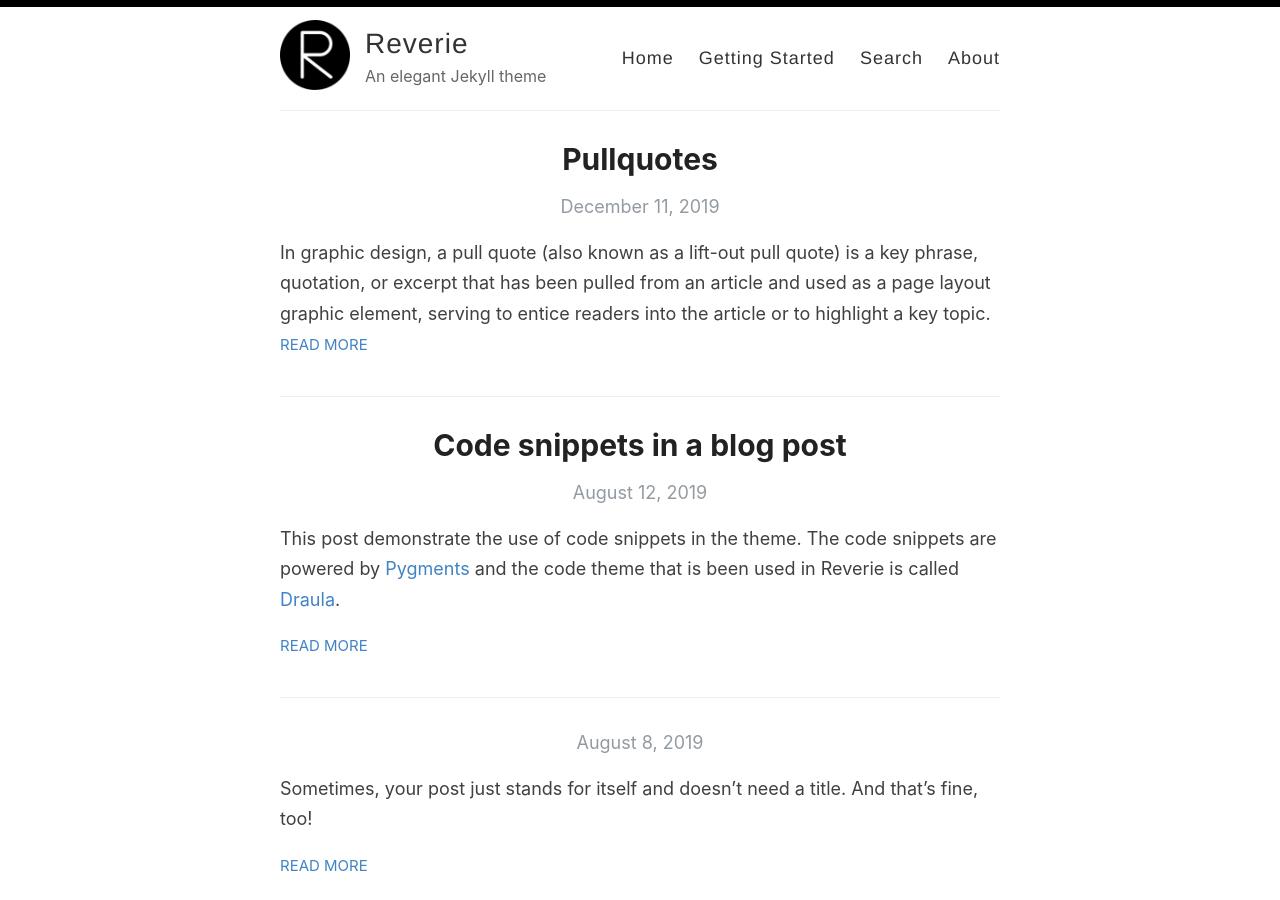
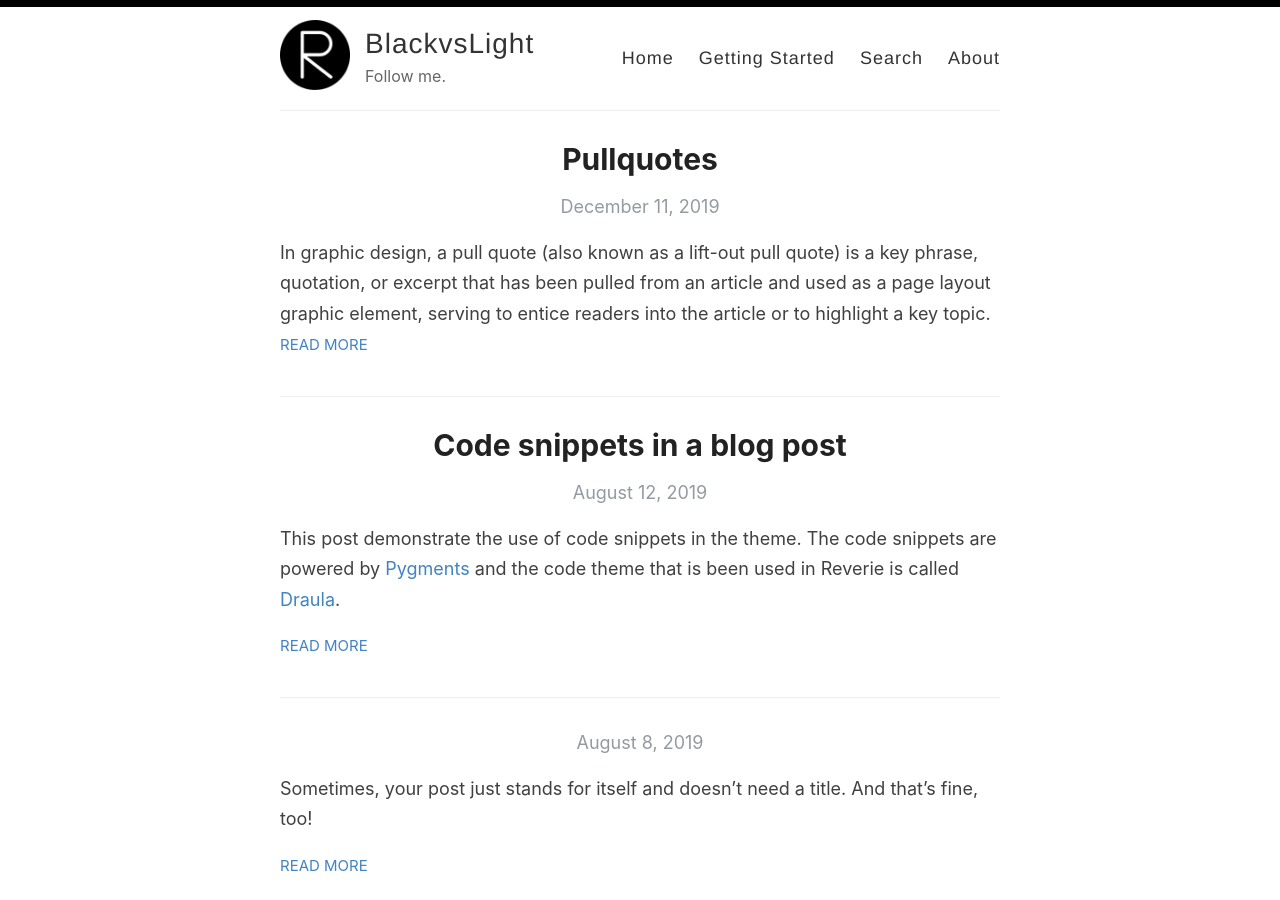
Before and after one commit to anathonous/anathonous.github.io, a Jekyll site: the page built from index.html, in a window 1280 px wide and 900 px high. Built offline with Jekyll 4.4.1, drawn with Linux system fonts in a browser that asks for light colours; the list of posts is cut into pages by our own code.

Commit message:
Update _config.yml

```diff
--- a/_config.yml
+++ b/_config.yml
@@ -3,13 +3,13 @@
 #
 
 # Name of your site (displayed in the header)
-name: Reverie
+name: BlackvsLight
 
 # Name of the author
-author: Amit Merchant
+author: Black vs Light
 
 # Short bio or description (displayed in the header)
-description: An elegant Jekyll theme
+description: Follow me.
 
 # URL of your avatar or profile pic (you could use your GitHub profile pic)
 avatar: /images/reverie.png
@@ -22,14 +22,14 @@ avatar: /images/reverie.png
 footer-links:
   dribbble:
   email: amit.d.merchant@gmail.com
-  facebook:
+  facebook: blackvslight
   flickr:
-  github: amitmerchant1990/reverie
-  instagram:
+  github: blackvslight
+  instagram: blackvslight
   linkedin:
   pinterest:
   rss: rss
-  twitter: amit_merchant
+  twitter: blackvslight
   stackoverflow:
   youtube: # channel/<your_long_string> or user/<user-name>
   googleplus: # anything in your profile username that comes after plus.google.com/
@@ -45,8 +45,8 @@ google_analytics: UA-43339302-11
 
 # Your website URL (e.g. http://amitmerchant1990.github.io or http://www.amitmerchant.com)
 # Used for Sitemap.xml and your RSS feed
-url: http://www.amitmerchant.com/reverie
-enforce_ssl: https://www.amitmerchant.com/reverie
+# url: http://www.amitmerchant.com/reverie
+# enforce_ssl: https://www.amitmerchant.com/reverie
 
 # If you're hosting your site at a Project repository on GitHub pages
 # (http://yourusername.github.io/repository-name)
```
